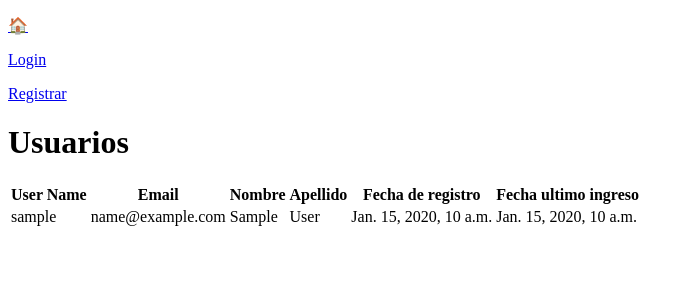
After one commit to IgriegaL/TindMarketPlace-Django-Postgress, a Django app: page /users/ in a window 1280 px wide. The commit adds this page. Shown: the top 300 px of the page, without its empty margins (0-694 px from the left). Run offline with Django 4.2, Linux system fonts and the light colour scheme; tables that the repository leaves empty hold one stand-in row (values such as "Sample post").

Commit message:
se agrega vistas de usuarios

```diff
--- a/myapp/forms.py
+++ b/myapp/forms.py
@@ -7,7 +7,7 @@ class UserForm(forms.ModelForm):
 
     class Meta:
         model = User
-        fields = ('username', 'email', 'password')
+        fields = ('username','first_name','last_name' , 'email', 'password')
 
 class ProductForm(forms.ModelForm):
 
--- a/myapp/templates/base.html
+++ b/myapp/templates/base.html
@@ -8,9 +8,13 @@
     {% if user.is_authenticated %}
         <p>Welcome, {{ user.username }}! (<a href="{% url 'logout' %}">Logout</a>)</p>
         <p><a href="{% url 'add_product' %}">Agrega producto</a></p>
+        <p><a href="{% url 'user_list' %}">ver lista de usuario</a></p>
     {% else %}
         <p><a href="{% url 'login' %}">Login</a></p>
         <p><a href="{% url 'register' %}">Registrar</a></p>
+    {% endif %}
+    {% if user.is_staff == True %}
+        <p><a href="{% url 'user_list' %}">ver lista de usuario</a></p>
     {% endif %}
 
     {% block content %}{% endblock %}
--- /dev/null
+++ b/myapp/templates/user_list.html
@@ -0,0 +1,29 @@
+{% extends 'base.html' %}
+
+{% block content %}
+<h1>Usuarios</h1>
+<table>
+  <thead>
+    <tr>
+      <th>User Name</th>
+      <th>Email</th>
+      <th>Nombre</th>
+      <th>Apellido</th>
+      <th>Fecha de registro</th>
+      <th>Fecha ultimo ingreso</th>
+    </tr>
+  </thead>
+  <tbody>
+    {% for user in users %}
+    <tr>
+      <td>{{ user.username }}</td>
+      <td>{{ user.email }}</td>
+      <td>{{ user.first_name }}</td>
+      <td>{{ user.last_name }}</td>
+      <td>{{ user.date_joined }}</td>
+      <td>{{ user.last_login }}</td>
+    </tr>
+    {% endfor %}
+  </tbody>
+</table>
+{% endblock %}
--- a/myapp/urls.py
+++ b/myapp/urls.py
@@ -9,5 +9,6 @@ urlpatterns = [
     path('add_product/', views.add_product, name='add_product'),
     path('product/<int:pk>/', views.product_detail, name='product_detail'),
     path('edit_product/<int:pk>/', views.edit_product, name='edit_product'),
-
+    path('users/', views.user_list, name='user_list'),
+    path('users/public/', views.user_list_public, name='user_list_public'),
 ]
--- a/myapp/views.py
+++ b/myapp/views.py
@@ -1,9 +1,10 @@
 from django.contrib import messages
 from django.shortcuts import render, redirect
-from django.contrib.auth import authenticate, login, logout
+from django.contrib.auth import authenticate, login, logout,  get_user_model
 from django.contrib.auth.decorators import login_required
 from .models import Product, UserProfile
 from .forms import UserForm, ProductForm
+
 
 def index(request):
     products = Product.objects.all()
@@ -87,3 +88,13 @@ def edit_product(request, pk):
         form = ProductForm(instance=product)
 
     return render(request, 'edit_product.html', {'form': form, 'product': product})
+
+# Vista todos los usuarios
+def user_list(request):
+    users = get_user_model().objects.all()
+    return render(request, 'user_list.html', {'users': users})
+
+@login_required
+def user_list_public(request):
+    users = get_user_model().objects.all()
+    return render(request, 'user_list.html', {'users': users})
```
Also changed, not shown: myapp/models.py (+9 -0 lines), myapp/templates/index.html (+4 -3 lines), myapp/migrations/0001_initial.py, myapp/migrations/0002_product_price.py (deleted), myapp/migrations/0003_product_tema.py (deleted).
